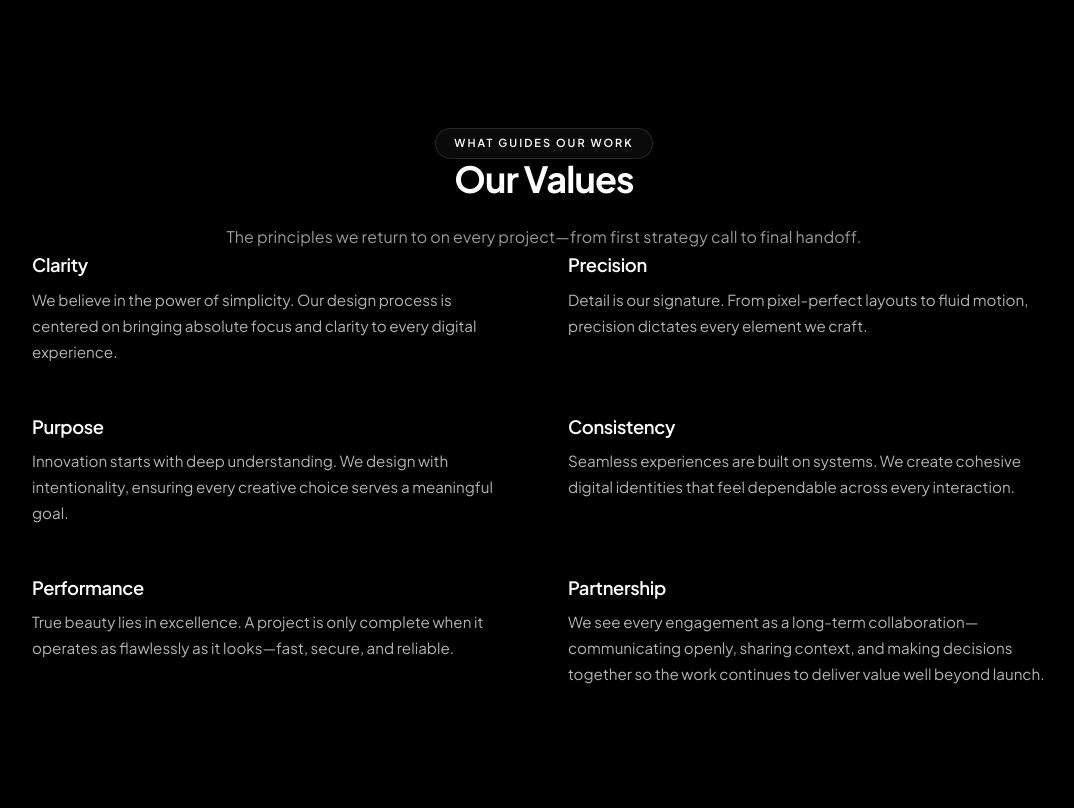
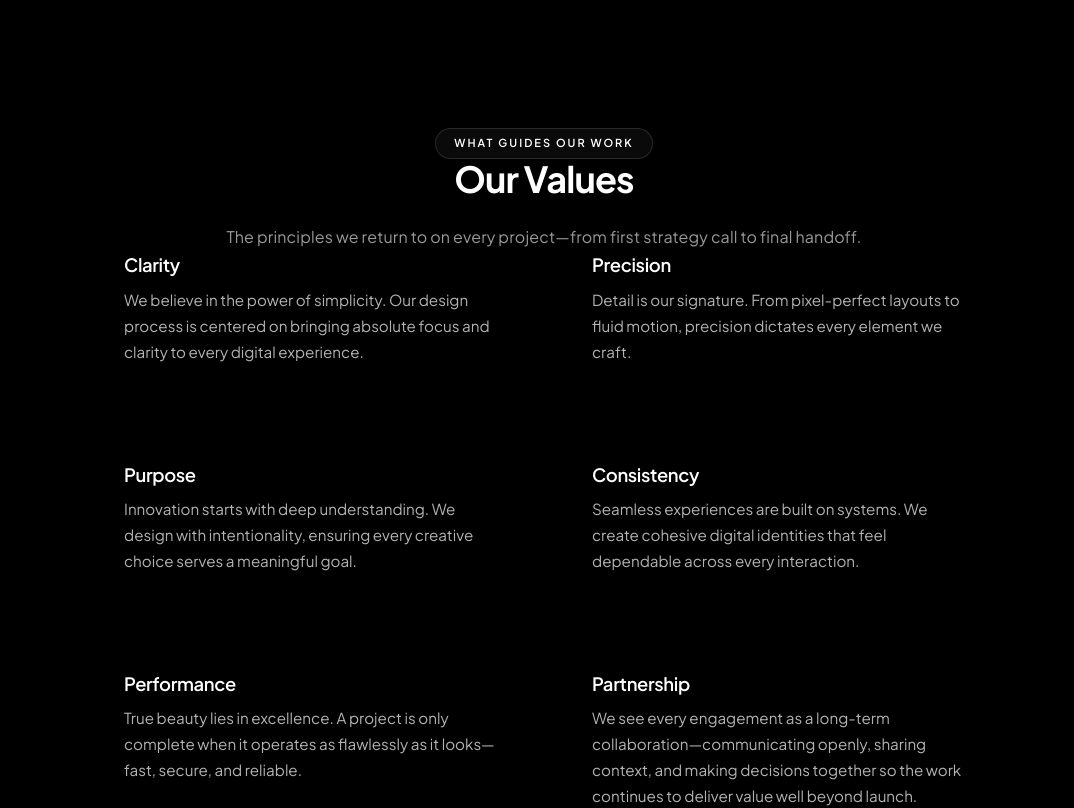
Before and after one commit to Afsheen-Sandhu/WestBridge, a React (Vite) app: page /about-us in a window 1280 px wide. Shown: the part 1400-2208 px from the top of the page, without its empty margins (96-1170 px from the left). Built offline with nearby package versions, Linux system fonts and the light colour scheme; a web font is replaced by a local one.

Commit message:
Fix Our Values section centering on About page

```diff
--- a/src/components/ProjectCarousels.jsx
+++ b/src/components/ProjectCarousels.jsx
@@ -199,7 +199,7 @@ const ProjectCarousels = () => {
           }}
         >
           <div className="overflow-hidden" style={{ height: rowHeight, maskImage: 'linear-gradient(to right, black 0%, black 100%)', WebkitMaskImage: 'linear-gradient(to right, black 0%, black 100%)' }}>
-            {renderRow(row3Images, `translateX(${scrollProgress * SCROLL_OFFSET}px)`)}
+            {renderRow(row3Images, `translateX(calc(-400px + ${scrollProgress * SCROLL_OFFSET}px))`)}
           </div>
         </div>
       </div>
--- a/src/pages/About.jsx
+++ b/src/pages/About.jsx
@@ -236,17 +236,17 @@ const About = () => {
 
                         {/* Our Values – new design */}
                         <div
-                            className="mx-auto"
                             style={{
-                                marginTop: 'clamp(120px, 20vw, 240px)',
-                                maxWidth: '1200px',
-                                width: '100%',
-                                paddingLeft: 'clamp(20px, 5vw, 80px)',
-                                paddingRight: 'clamp(20px, 5vw, 80px)',
-                                paddingBottom: '120px'
+                                display: 'flex',
+                                flexDirection: 'column',
+                                alignItems: 'center',
+                                justifyContent: 'center',
+                                margin: 'clamp(120px, 20vw, 240px) auto 120px auto',
+                                maxWidth: '840px',
+                                width: '100%'
                             }}
                         >
-                            <div className="flex flex-col items-center text-center">
+                            <div className="flex flex-col items-center text-center w-full">
                                 <GlowBadge>What guides our work</GlowBadge>
                                 <h2
                                     className="mt-6 text-3xl md:text-4xl font-bold tracking-tight"
@@ -255,7 +255,7 @@ const About = () => {
                                     Our Values
                                 </h2>
                                 <p
-                                    className="mx-auto"
+                                    className="mx-auto w-full"
                                     style={{
                                         marginTop: '24px',
                                         fontSize: 'clamp(1rem, 1.2vw, 1.15rem)',
@@ -263,8 +263,6 @@ const About = () => {
                                         color: theme === 'dark' ? 'rgba(255,255,255,0.6)' : 'rgba(0,0,0,0.6)',
                                         lineHeight: 1.8,
                                         letterSpacing: '0.01em',
-                                        paddingLeft: '20px',
-                                        paddingRight: '20px'
                                     }}
                                 >
                                     The principles we return to on every project—from first
@@ -272,7 +270,7 @@ const About = () => {
                                 </p>
                             </div>
 
-                            <div className="mt-16 md:mt-20 grid grid-cols-1 md:grid-cols-2 gap-10 md:gap-12">
+                            <div className="mt-16 md:mt-20 grid grid-cols-1 md:grid-cols-2 gap-10 md:gap-16 lg:gap-24 w-full">
                                 {values.map((v, index) => (
                                     <div key={index}>
                                         <h3
```
